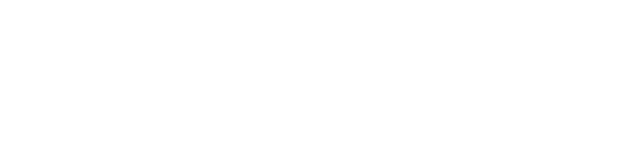
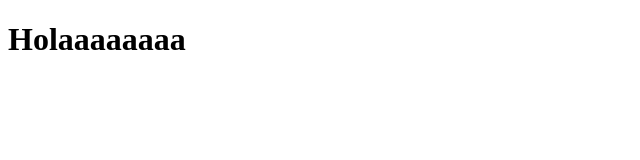
Before and after one commit to Almuperez/princess-snake-project, a plain HTML site: page index.html in a window 1280 px wide. Shown: the whole page, without its empty margins (0-640 px from the left). Drawn offline with Linux system fonts and the light colour scheme.

Commit message:
desplegar proyecto

```diff
--- a/index.html
+++ b/index.html
@@ -9,6 +9,7 @@
     <title>Princess_Snake</title>
 </head>
 <body>
+    <h1>Holaaaaaaaa</h1>
     <canvas id="canvas" width="1020" height="1024" style="width: 500px" height="500px"></canvas>
 </body>
 </html>
```
